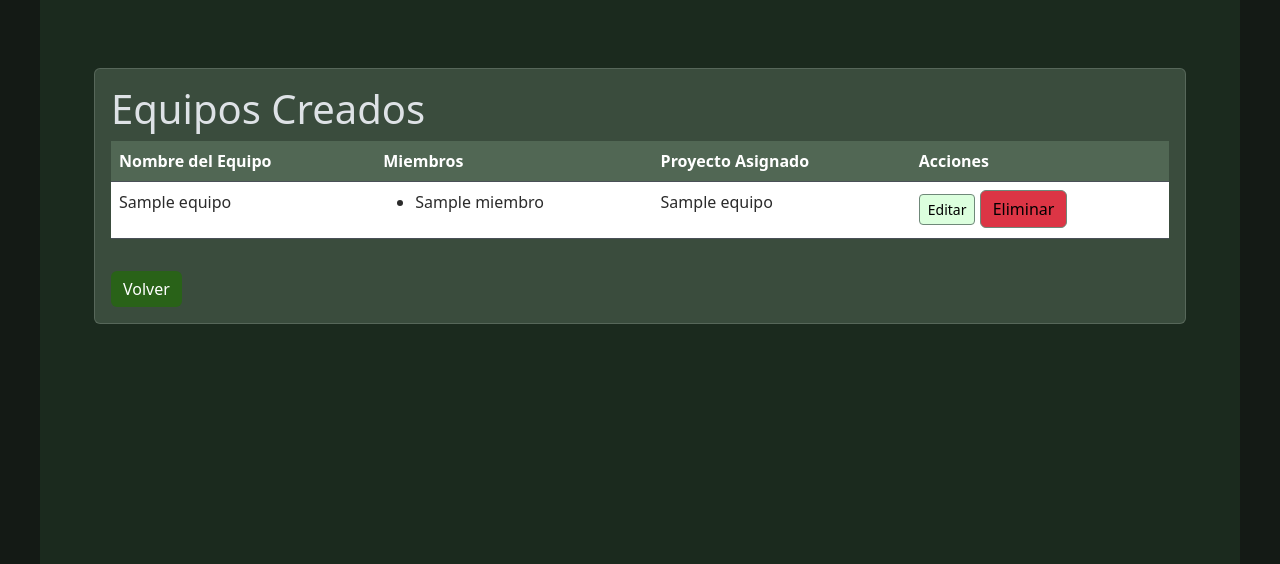
After one commit to ManuelAnony/CentroDesarrollo, a Flask app: page /ver_equipos in a window 1280 px wide. The commit adds this page. Shown: the top 564 px of the page. Run offline with Flask 3, Linux system fonts and the light colour scheme; a database or web service that is not in the repository returns one stand-in record (values such as "Sample title").

Commit message:
Nuevas funciones

```diff
--- a/src/app.py
+++ b/src/app.py
@@ -773,6 +773,12 @@ def crear_app():
         # Ruta para el formulario de asignar equipo
         @app.route('/asignar_equipo/<proyecto_id>', methods=['GET', 'POST'])
         def asignar_equipo(proyecto_id):
+            equipo = con_bd.equipos.find_one({"proyecto_id": proyecto_id})
+
+            if equipo:
+                flash('Ya existe un equipo asignado a este proyecto. Redirigiendo a la página de edición.', 'info')
+                return redirect(url_for('editar_equipo', equipo_id=equipo['_id']))
+
             if request.method == 'POST':
                 nombre_equipo = request.form.get("nombre_equipo")
                 cantidad_miembros = int(request.form.get("cantidad_miembros"))
@@ -814,6 +820,7 @@ def crear_app():
 
             return render_template('asignar_equipo.html', proyecto=proyecto, usuarios=usuarios, equipos=list(con_bd.equipos.find({"proyecto_id": proyecto_id})))
 
+
         def enviar_notificacion(email, subject, body):
             smtp_server = "smtp.gmail.com"
             smtp_port = 587
@@ -845,10 +852,32 @@ def crear_app():
 
             return render_template('notificar_equipo.html', proyecto_id=proyecto_id)
 
+        @app.route('/ver_equipos', methods=['GET'])
+        def ver_equipos():
+            page = int(request.args.get('page', 1))
+            per_page = 6
+            skip = (page - 1) * per_page
+
+            total_equipos = con_bd.equipos.count_documents({})
+            equipos = list(con_bd.equipos.find().skip(skip).limit(per_page))
+
+            next_page = page + 1 if (skip + per_page) < total_equipos else None
+            prev_page = page - 1 if page > 1 else None
+
+            return render_template('ver_equipos.html', equipos=equipos, next_page=next_page, prev_page=prev_page)
+
+
+
+
         @app.route('/editar_equipo/<equipo_id>', methods=['GET', 'POST'])
         def editar_equipo(equipo_id):
             equipo = con_bd.equipos.find_one({"_id": ObjectId(equipo_id)})
-            proyecto = con_bd.proyectos.find_one({"_id": ObjectId(equipo["proyecto_id"])})
+            if not equipo:
+                flash('Equipo no encontrado', 'danger')
+                return redirect(url_for('ver_equipos'))
+
+            proyecto_id = equipo.get("proyecto_id")
+            proyecto = con_bd.proyectos.find_one({"_id": ObjectId(proyecto_id)}) if proyecto_id else None
 
             if request.method == 'POST':
                 nombre_equipo = request.form.get("nombre_equipo")
@@ -862,17 +891,19 @@ def crear_app():
                 con_bd.equipos.update_one({"_id": ObjectId(equipo_id)}, {"$set": {"nombre": nombre_equipo, "miembros": miembros}})
 
                 flash('Equipo editado con éxito', 'success')
-                return redirect(url_for('index'))
+                return redirect(url_for('ver_equipos'))
 
             usuarios_cursor = con_bd.usuarios.find({"rol": "Desarrollador"})
             usuarios = list(usuarios_cursor)
             return render_template('editar_equipo.html', equipo=equipo, proyecto=proyecto, usuarios=usuarios)
 
+
+
         @app.route('/eliminar_equipo/<equipo_id>')
         def eliminar_equipo(equipo_id):
             con_bd.equipos.delete_one({"_id": ObjectId(equipo_id)})
             flash('Equipo eliminado con éxito', 'success')
-            return redirect(url_for('index'))
+            return redirect(url_for('ver_equipos'))
 
 
 
--- /dev/null
+++ b/src/templates/ver_equipos.html
@@ -0,0 +1,57 @@
+{% extends 'layout.html' %}
+
+{% block title %}Equipos Creados {% endblock %}
+
+{% block content %}
+<div class="container pt-5">
+    <div class="row">
+        <div class="col-md-12">
+            <div class="card card-body">
+                <h1>Equipos Creados</h1>
+                <table class="table table-striped">
+                    <thead>
+                        <tr>
+                            <th>Nombre del Equipo</th>
+                            <th>Miembros</th>
+                            <th>Proyecto Asignado</th>
+                            <th>Acciones</th>
+                        </tr>
+                    </thead>
+                    <tbody>
+                        {% for equipo in equipos %}
+                            <tr>
+                                <td>{{ equipo.nombre }}</td>
+                                <td>
+                                    <ul>
+                                        {% for miembro in equipo.miembros %}
+                                            <li>{{ miembro }}</li>
+                                        {% endfor %}
+                                    </ul>
+                                </td>
+                                <td>{{ equipo.proyecto_nombre }}</td>
+                                <td>
+                                    <a href="{{ url_for('editar_equipo', equipo_id=equipo._id) }}" class="btn btn-warning btn-sm">Editar</a>
+                                    <a href="{{ url_for('eliminar_equipo', equipo_id=equipo._id) }}" class="btn btn-danger-custom" onclick="return confirm('¿Estás seguro de que deseas eliminar este equipo?');">Eliminar</a>
+                                </td>
+                            </tr>
+                        {% endfor %}
+                    </tbody>
+                </table>
+                <nav aria-label="Page navigation example">
+                    <ul class="pagination justify-content-center">
+                        {% if prev_page %}
+                            <li class="page-item"><a class="page-link" href="{{ url_for('ver_equipos', page=prev_page) }}">Anterior</a></li>
+                        {% endif %}
+                        {% if next_page %}
+                            <li class="page-item"><a class="page-link" href="{{ url_for('ver_equipos', page=next_page) }}">Siguiente</a></li>
+                        {% endif %}
+                    </ul>
+                </nav>
+                <div class="col-md-12">
+                    <a href="{{ url_for('index') }}" class="btn btn-secondary btnRegistro">Volver</a>
+                </div>
+            </div>
+        </div>
+    </div>
+</div>
+{% endblock %}
```
Also changed, not shown: src/templates/asignar_equipo.html (+29 -19 lines), src/templates/editar_equipo.html (+51 -7 lines).
